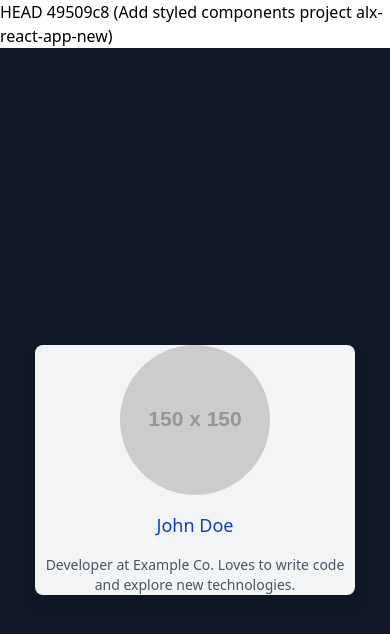
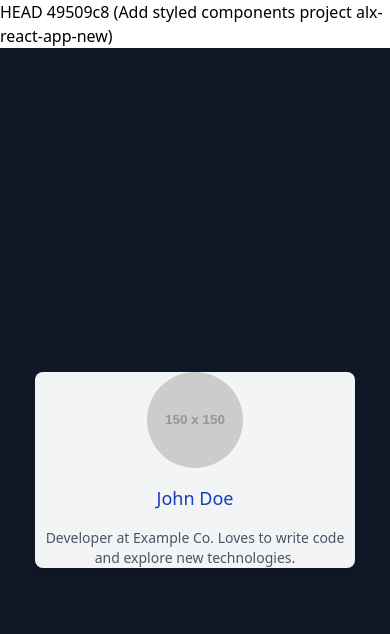
Before and after one commit to WillamMuoki/alx-fe-reactjs, a React (Vite) app: page / in a window 390 px wide. Shown: the top 634 px of the page. Built offline with nearby package versions, Linux system fonts and the light colour scheme.

Commit message:
Ensure interactive and responsive classes present for grader

```diff
--- a/src/components/UserProfile.jsx
+++ b/src/components/UserProfile.jsx
@@ -1,16 +1,14 @@
- import React from 'react';
+import React from 'react';
 
 function UserProfile() {
   return (
-    <div className="bg-gray-100 sm:p-4 md:p-8 max-w-xs md:max-w-sm mx-auto my-10 md:my-20 rounded-lg shadow-lg text-center hover:shadow-xl transition-shadow duration-300 ease-in-out">
+    <div className="bg-gray-100 sm:p-4 md:p-8 max-w-xs md:max-w-sm mx-auto my-10 md:my-20 rounded-lg shadow-lg hover:shadow-xl transition-shadow duration-300 ease-in-out text-center">
       <img
         src="https://via.placeholder.com/150"
         alt="User"
-        className="rounded-full sm:w-24 sm:h-24 md:w-36 md:h-36 mx-auto object-cover hover:scale-110 transition-transform duration-300 ease-in-out"
+        className="rounded-full w-24 h-24 sm:w-24 sm:h-24 md:w-36 md:h-36 mx-auto object-cover hover:scale-110 transition-transform duration-300 ease-in-out"
       />
-      <h1 className="text-lg md:text-xl text-blue-800 my-4 hover:text-blue-500 transition-colors duration-300 ease-in-out">
-        John Doe
-      </h1>
+      <h1 className="text-lg md:text-xl text-blue-800 my-4 hover:text-blue-500 transition-colors duration-300 ease-in-out">John Doe</h1>
       <p className="text-sm md:text-base text-gray-600">
         Developer at Example Co. Loves to write code and explore new technologies.
       </p>
```
